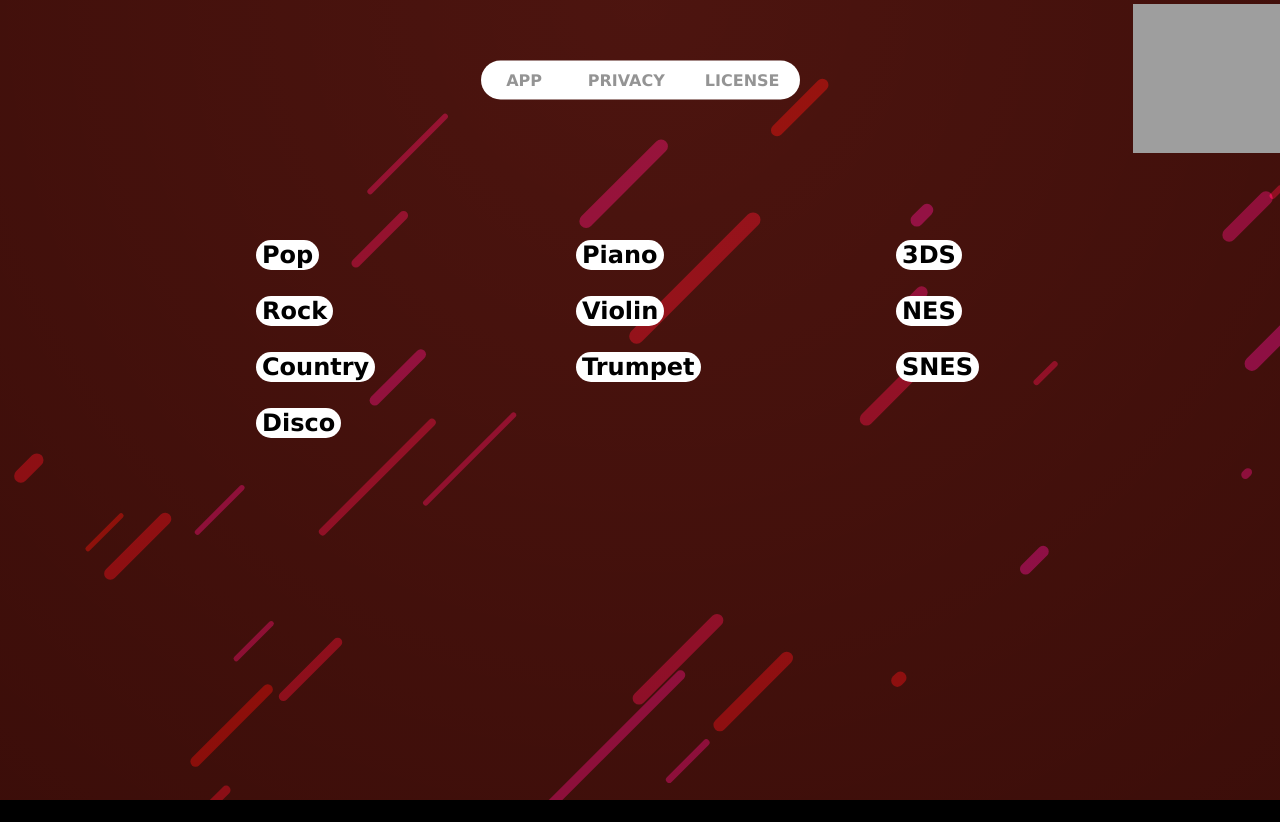
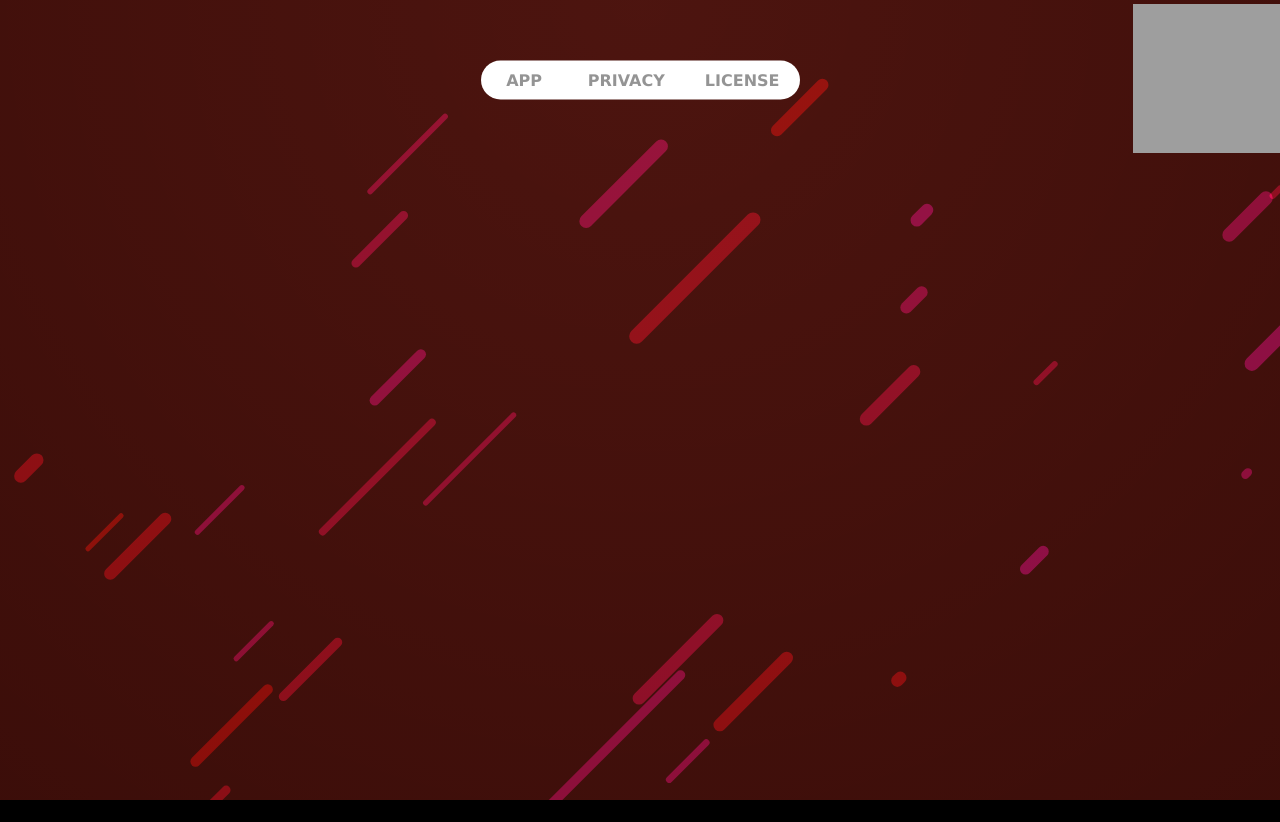
Before and after one commit to ignatovskiy/MusicGenerator, a Flask app: template web/template/index.html in a window 1280 px wide. Run offline with Flask 2, Linux system fonts and the light colour scheme; the template is opened without the code that fills it: most values are stand-ins (such as "Sample title", 1, 10 or a date in 2020); parts of the project's set-up code (start-up, migrations or seed data) failed here and were passed over; some libraries are stand-ins or nearby versions; grey boxes are pictures that could not be loaded.

Commit message:
Separate button into static file.

```diff
--- a/web/server.py
+++ b/web/server.py
@@ -13,6 +13,11 @@ with open("web/static/audio", "r", encoding="UTF-8") as f:
 
 @app.route('/')
 def render_start_page():
+    return render_template("index.html", indicator_value=7)
+
+
+@app.route('/generate/<model>/')
+def render_generate_page(model=None):
     return render_template("index.html", indicator_value=7, audio_div=audio_card)
 
 
--- a/web/template/index.html
+++ b/web/template/index.html
@@ -25,29 +25,7 @@
   </nav>
 
 {{text_card|safe}}
-<a href="/generate/pop/">
-<button class="button" id="pop" >Pop</button></a>
-<a href="/generate/rock/">
-<button class="button" id="rock">Rock</button></a>
-<a href="/generate/country/">
-<button class="button" id="country">Country</button></a>
-<a href="/generate/disco/">
-<button class="button" id="disco">Disco</button></a>
-
-<a href="/generate/piano/">
-<button class="button" id="piano">Piano</button></a>
-<a href="/generate/violin/">
-<button class="button" id="violin">Violin</button></a>
-<a href="/generate/trumpet/">
-<button class="button" id="trumpet">Trumpet</button></a>
-
-<a href="/generate/ds/">
-<button class="button" id="ds">3DS</button></a>
-<a href="/generate/nes/">
-<button class="button" id="nes">NES</button></a>
-<a href="/generate/snes/">
-<button class="button" id="snes">SNES</button></a>
-
+{{buttons|safe}}
 {{audio_div|safe}}
 </body>
 </html>
```
Also changed, not shown: 2 other files.
